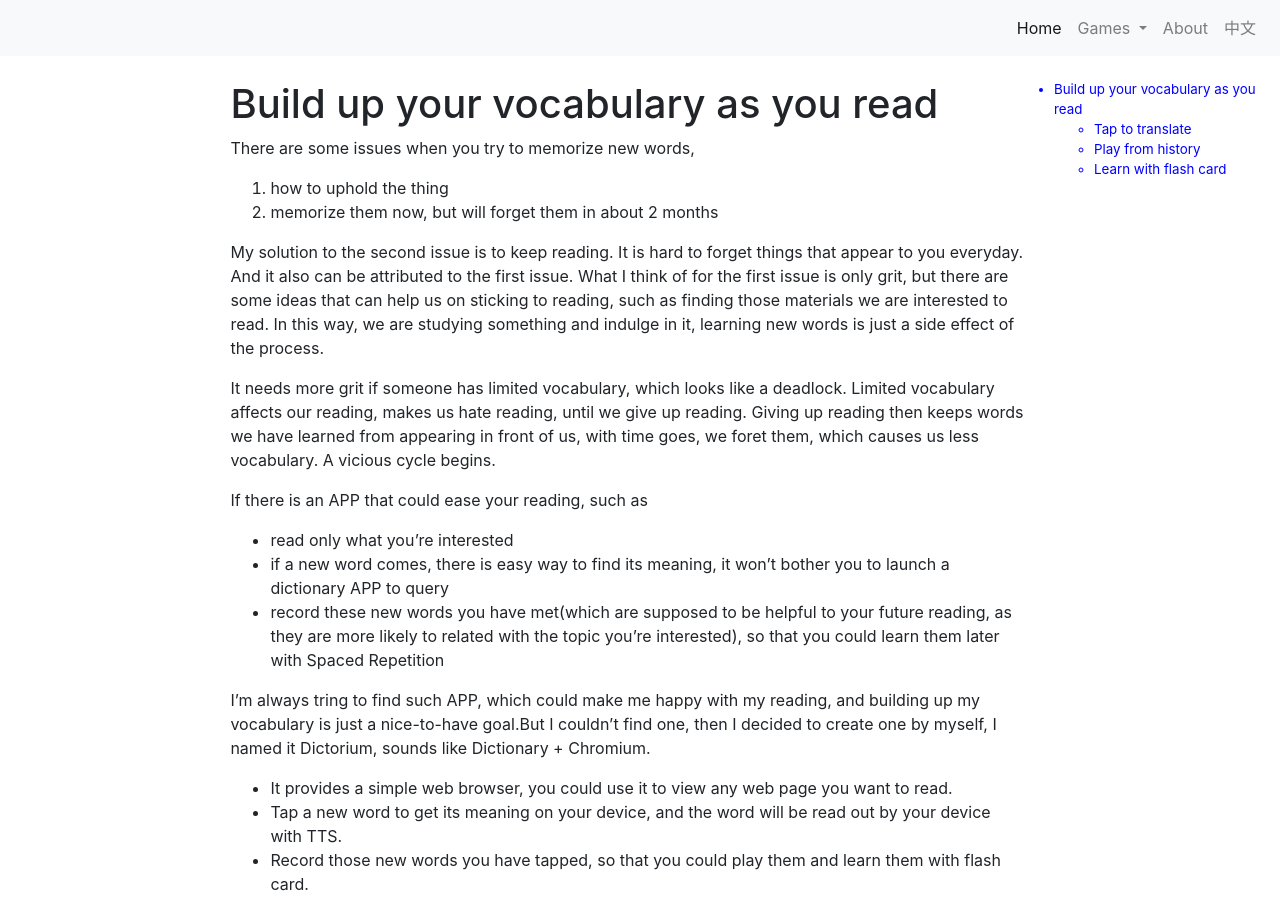
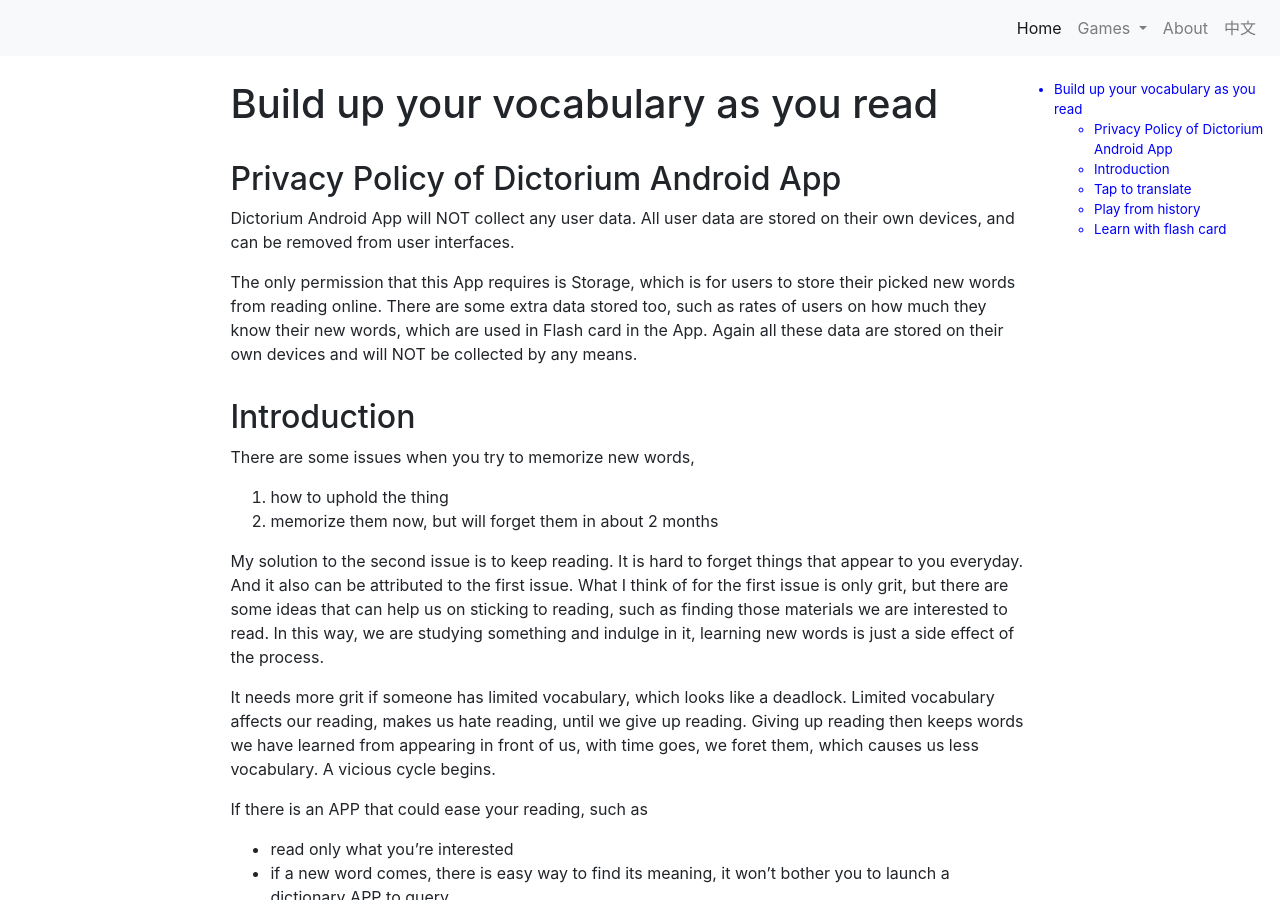
Before and after one commit to brookhong/brookhong.github.io, a Jekyll site: the page built from _posts/2019-06-07-build-up-your-vocabulary-as-you-read.md, in a window 1280 px wide and 900 px high. Built offline with Jekyll 4.4.1, drawn with Linux system fonts in a browser that asks for light colours; comment, search, counter and statistics services are not loaded.

Commit message:
Include Privacy Policy for Dictorium Android App

```diff
--- a/_posts/2019-06-07-build-up-your-vocabulary-as-you-read.md
+++ b/_posts/2019-06-07-build-up-your-vocabulary-as-you-read.md
@@ -6,6 +6,13 @@
 
 {{ page.title }}
 ================
+## Privacy Policy of Dictorium Android App
+
+Dictorium Android App will NOT collect any user data. All user data are stored on their own devices, and can be removed from user interfaces.
+
+The only permission that this App requires is Storage, which is for users to store their picked new words from reading online. There are some extra data stored too, such as rates of users on how much they know their new words, which are used in Flash card in the App. Again all these data are stored on their own devices and will NOT be collected by any means.
+
+## Introduction
 
 There are some issues when you try to memorize new words,
 1. how to uphold the thing
```
